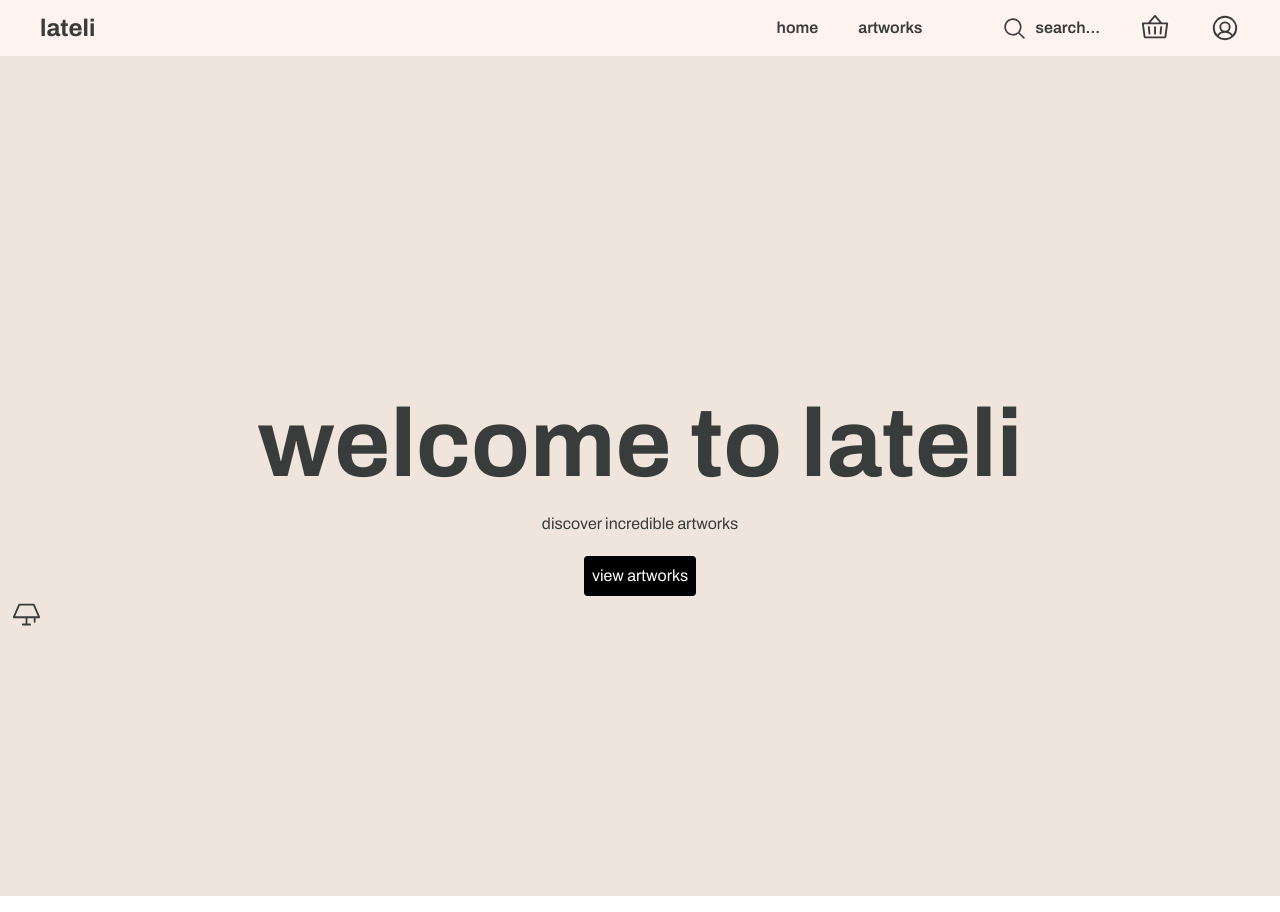
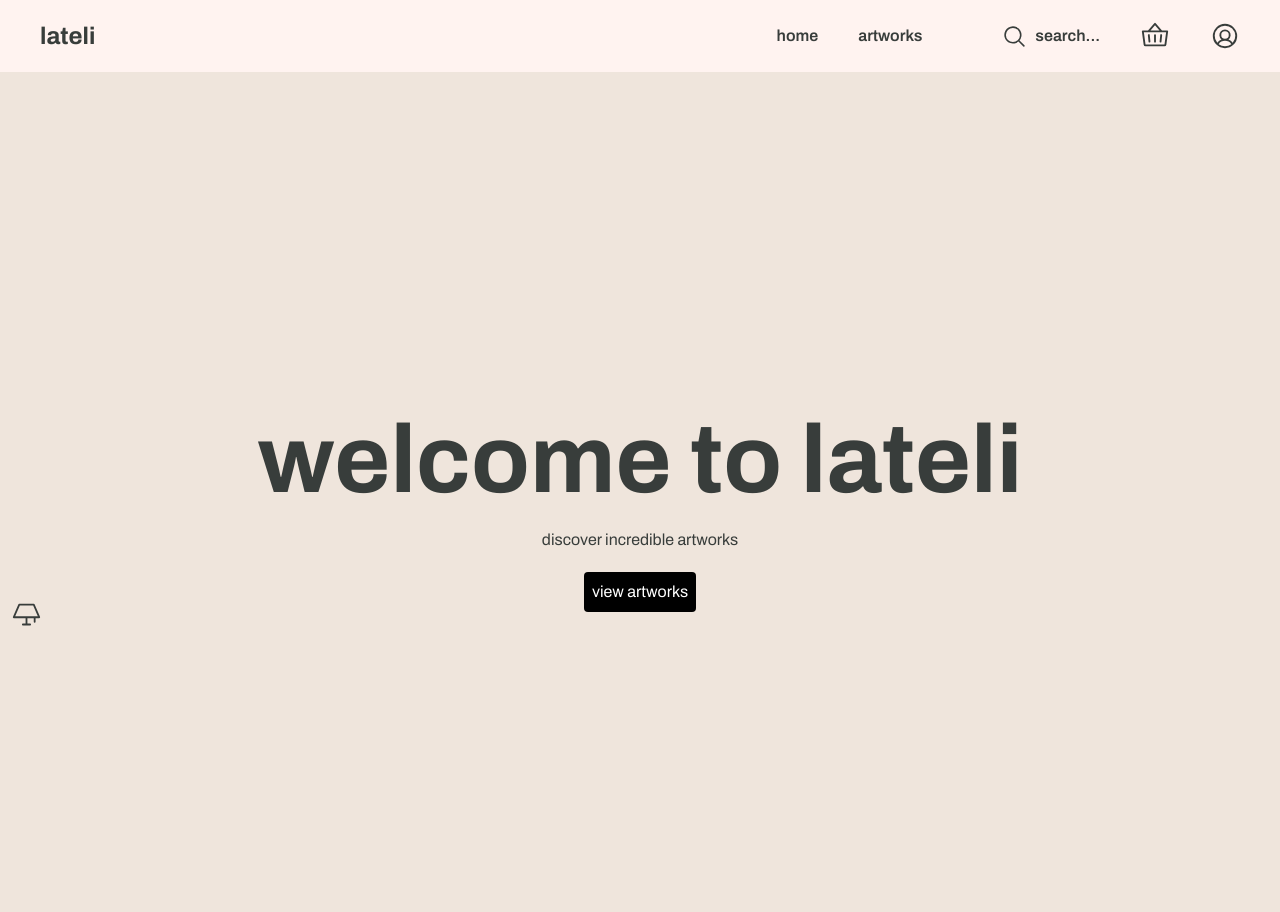
Before and after one commit to jyynso/lateli, a React (Vite) app in the folder client/: page / in a window 1280 px wide. Built offline with nearby package versions, Linux system fonts and the light colour scheme; no server answers.

Commit message:
style: change padding

```diff
--- a/client/src/components/Navigation.tsx
+++ b/client/src/components/Navigation.tsx
@@ -4,7 +4,7 @@ import { Link } from 'react-router-dom';
 
 function Navigation() {
   return(
-  	<div className='flex items-center justify-between gap-10 p-3 pl-10 pr-10 bg-(--bg-card)'>
+  	<div className='flex items-center justify-between gap-10 p-5 pl-10 pr-10 bg-(--bg-card)'>
 			<div>
         <Link to={"/"} className='font-bold text-2xl'>lateli</Link>
 			</div>
--- a/client/src/pages/ProductsPage.tsx
+++ b/client/src/pages/ProductsPage.tsx
@@ -36,7 +36,7 @@ function ProductsPage() {
   console.log(user);
 
   return (
-    <div className='p-5'>
+    <div className='p-7'>
       <SidebarFilter  />
       <div className='p-7 bg-(--bg-light) min-h-screen overflow-auto no-scrollbar'>
         <h1 className='font-bold text-4xl text-center mt-5'>Artworks</h1>
```
